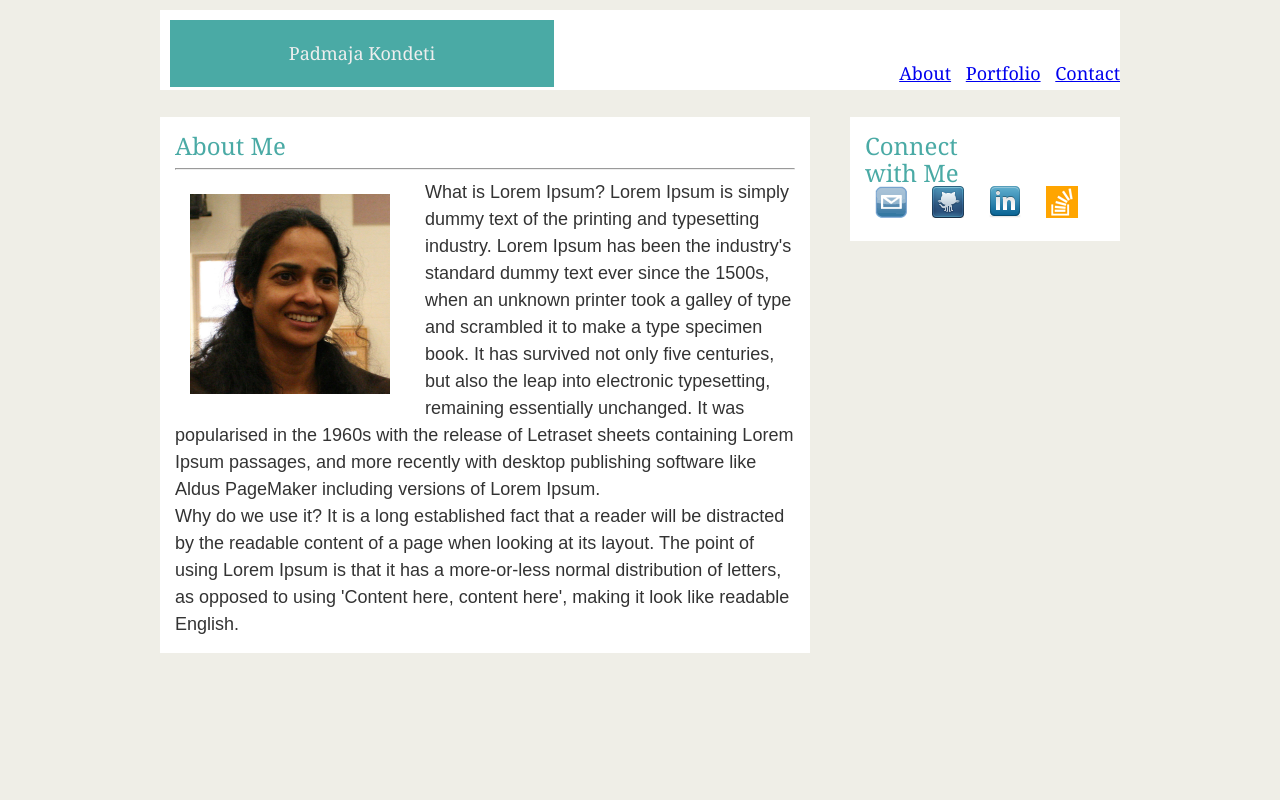
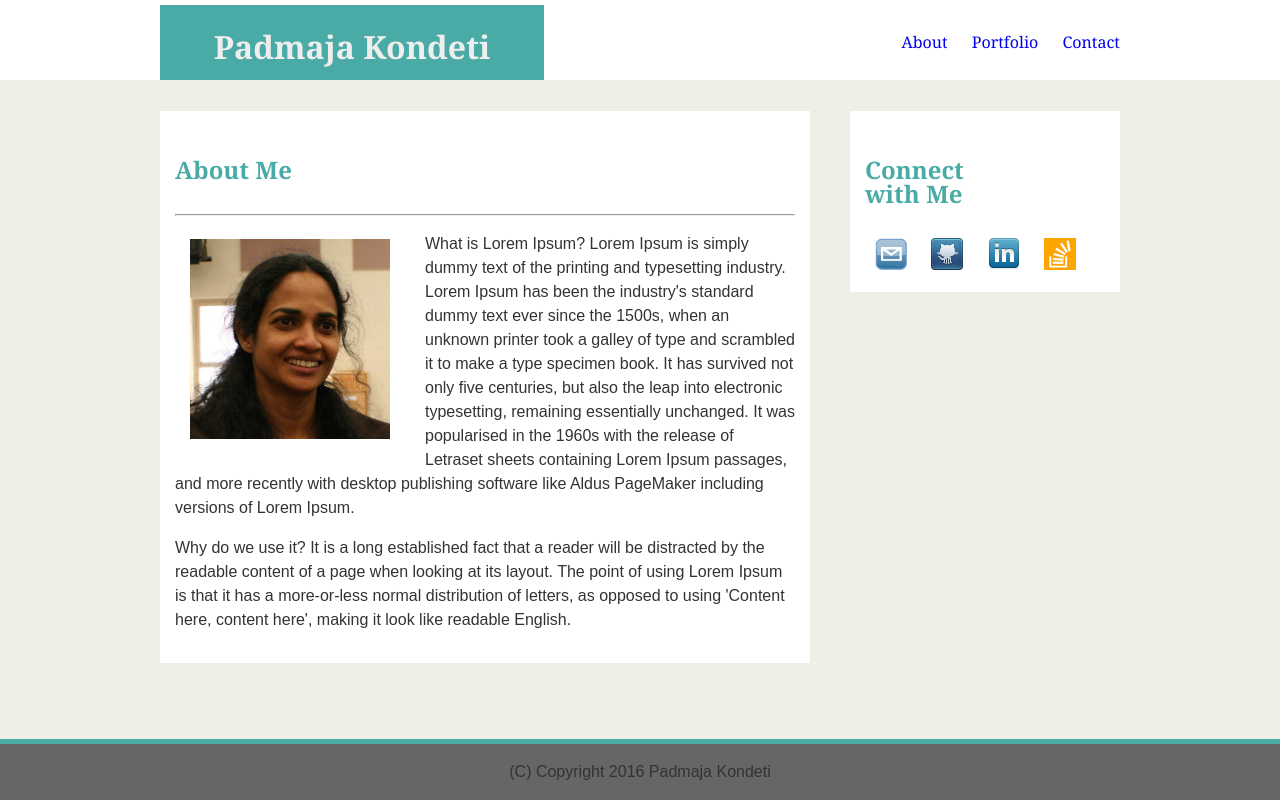
Before and after one commit to PadmajaKondeti/Basic-Portfolio, a PHP site: page / in a window 1280 px wide. Run offline with PHP 8.4, Linux system fonts and the light colour scheme.

Commit message:
added footer

```diff
--- a/assets/css/style.css
+++ b/assets/css/style.css
@@ -1,51 +1,54 @@
-/*
-Each of these CSS elements is associated with an HTML Element, Class, or ID.
-Flip between this css file and the HTML to see how things line up.
-Experiment with deleting lines of code from the CSS to see how it affects the webpage when you refresh in the browser.
-*/
-
+html, body {height: 100%;}
 body {
 	margin: 0;
 	padding: 0;
 	background: #efeee7;
-	font-size: 18px;
 	line-height: 150%;
 	color: #333333;
 	font-family: 'Arial', 'Helvetica Neue', Helvetica, sans-serif;
+}
+
+
+.wrapper{
 	width:960px;
-	margin:0 auto;
+ 	margin: 0 auto;
+ 	height: 80px;
 }
+
 .main-header {
 	background: #ffffff;
 	font-family: 'Georgia', Times, Times New Roman, serif;
 	border: #cccccc
-	 width:100%;
-	 color: #eee;
-    margin-top:10px;
-    height: 80px;
+	width:960px;
+	color: #eee;
+	margin: 0 auto;
 }
 
 .main-header h1 {
+	height: 45px;
     width: 40%;
-
     float:left;
     background: #4aaaa5;
-    padding-left: 10px;
     text-align: center;
-    padding: 20px 0;
-	margin: 10px 30px 20px 10px;
+	margin-top: 5px;
+	padding-top: 30px;
 }
 
 .main-header nav {
     width: 50%;
-    padding-top: 50px;
-    text-align:right;
+    position: relative;
+    padding: 30px 0;
     float:right;
+    text-align: right;
 }
-h1 {
-
-
-
+.main-header nav a{
+	padding-left: 20px;
+	text-decoration: none;
+}
+.container {
+ 	width:960px;
+	margin: 0 auto;
+	margin-bottom: 10px;
 }
 .container h4 {
 	font-size: 24px;
@@ -54,21 +57,10 @@ h1 {
 	font-family: 'Georgia', Times, Times New Roman, serif;
 }
 
-.container {
- 	width:960px;
-	margin: 0 auto;
-	display:inline-block;
-}
-nav{
-	/*background: #fff;
-	color: #B8B8B8;
-	padding-left:60px;
-	padding-bottom: 40px; */
-}
+  #main {height: 75%;}
+  #footer {height: 20%;}
 
-.main-header nav a{
-	padding-left: 10px;
-}
+
 #main-bio,
 #contact-info,
 #bio-image {
@@ -102,3 +94,12 @@ nav{
     padding:10px;
 
 }
+.footer {
+  position: absolute;
+  right: 0;
+  bottom: 0;
+  left: 0;
+  background-color: #666666;	;
+  text-align: center;
+  border-top:  solid 5px #4aaaa5;
+}
--- a/index.html
+++ b/index.html
@@ -2,21 +2,21 @@
 <html>
 <head>
 	<title>Padmaja Kondeti</title>
-
-	<!-- This critical line points your HTML to the CSS file. Notice the "relative" pathway  -->
-	<link rel="stylesheet" type="text/css" href="assets/css/reset.css">
+	<!-- link rel="stylesheet" type="text/css" href="assets/css/reset.css" -->
 	<link rel="stylesheet" type="text/css" href="assets/css/style.css">
 </head>
 <body>
+<div id="main">
 	<header class="main-header">
+		<div class="wrapper">
 			<h1>Padmaja Kondeti</h1>
 			<nav>
 				<a href="index.html" alt="about">About</a>
 				<a href="portfolio.html" alt="Portfolio">Portfolio</a>
 				<a href="contact.html" alt="Contact">Contact </a>
 			</nav>
+		</div>
 	</header>
-
 	<div class="container">
 		<section id="main-bio">
 			<h4>About Me</h4>
@@ -42,6 +42,11 @@
 			</ul>
 		</section>
 	</div>
+</div>
+	<footer class="footer">
+		<p>(C) Copyright 2016 Padmaja Kondeti</p>
 
+	</footer>
 </body>
+
 </html>
--- /dev/null
+++ b/url.txt
@@ -0,0 +1 @@
+https://salty-savannah-21377.herokuapp.com/
```
Lines whose indentation alone changed are shown as unchanged.
